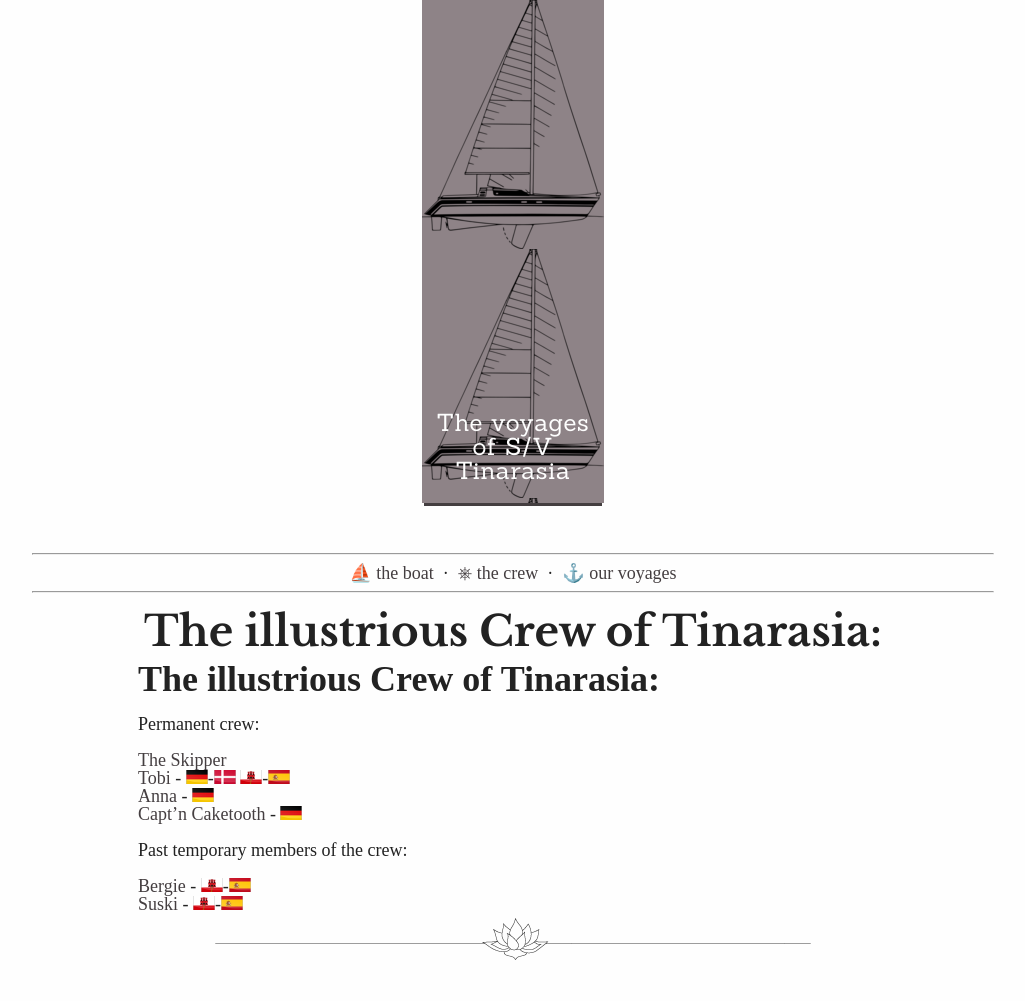
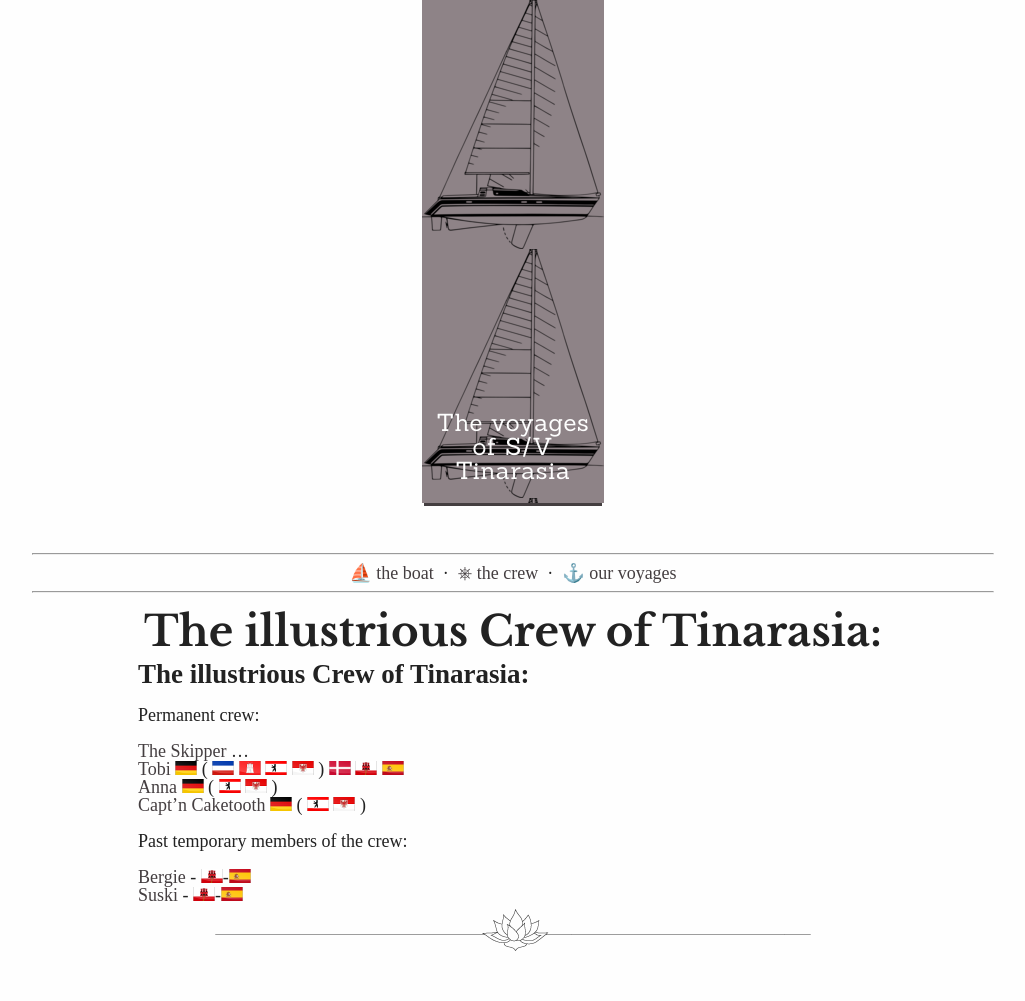
Before and after one commit to tinarasia/sailing-web, a Jekyll site: the page built from crew/index.md, in a window 1280 px wide. Shown: the top 1001 px of the page, without its empty margins (127-1152 px from the left). Built offline with Jekyll 4.4.1, drawn with Linux system fonts in a browser that asks for light colours; our own code applies the rules of GitHub Pages for plain Markdown files; grey boxes are pictures that could not be loaded.

Commit message:
flag order

```diff
--- a/crew/index.md
+++ b/crew/index.md
@@ -3,14 +3,26 @@ layout: page
 permalink: /crew/
 ---
 
-# The illustrious Crew of Tinarasia:
+## The illustrious Crew of Tinarasia:
 
 Permanent crew:
+
 * [The Skipper](/crew/the_skipper)
-* [Tobi](/crew/tobi) - <img src="/img/flags/de.png">-<img src="/img/flags/dk.png"> <img src="/img/flags/gi.png">-<img src="/img/flags/es.png">
-* [Anna](/crew/anna) - <img src="/img/flags/de.png">
-* [Capt'n Caketooth](/crew/captn_caketooth) - <img src="/img/flags/de.png">
+ ...
+* [Tobi](/crew/tobi)
+ <img src="/img/flags/de.png">
+ ( <img src="/img/flags/de/schleswig-holstein-22x14.png"> <img src="/img/flags/de/hamburg-22x14.png"> <img src="/img/flags/de/berlin-22x14.png"> <img src="/img/flags/de/brandenburg-22x14.png"> )
+ <img src="/img/flags/dk.png">
+ <img src="/img/flags/gi.png">
+ <img src="/img/flags/es.png">
+* [Anna](/crew/anna)
+ <img src="/img/flags/de.png">
+ ( <img src="/img/flags/de/berlin-22x14.png"> <img src="/img/flags/de/brandenburg-22x14.png"> )
+* [Capt'n Caketooth](/crew/captn_caketooth)
+ <img src="/img/flags/de.png">
+ ( <img src="/img/flags/de/berlin-22x14.png"> <img src="/img/flags/de/brandenburg-22x14.png"> )
 
 Past temporary members of the crew:
+
 * [Bergie](https://lille-oe.de/crew/) - <img src="/img/flags/gi.png">-<img src="/img/flags/es.png">
 * [Suski](https://lille-oe.de/crew/) - <img src="/img/flags/gi.png">-<img src="/img/flags/es.png">
```
